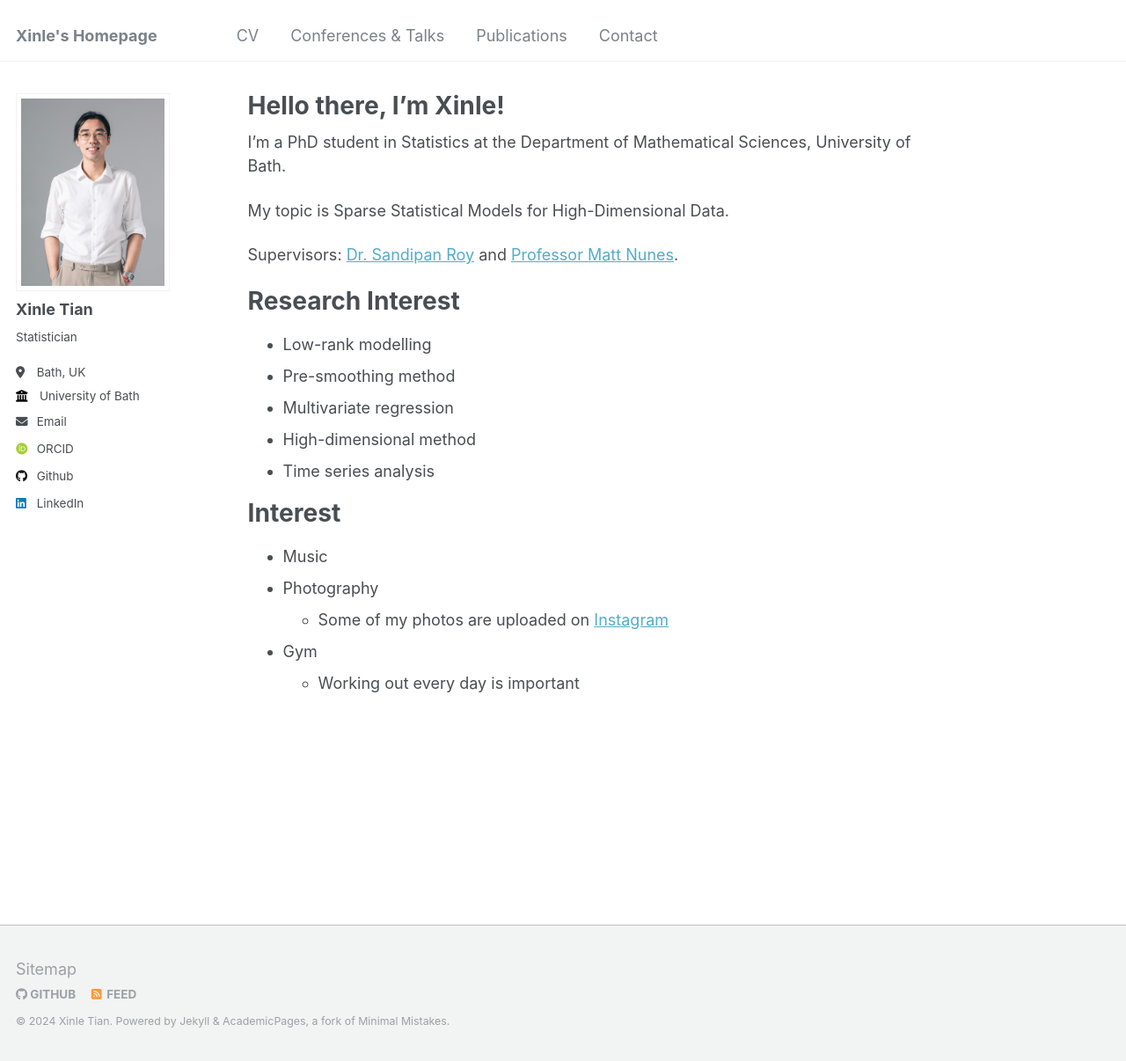
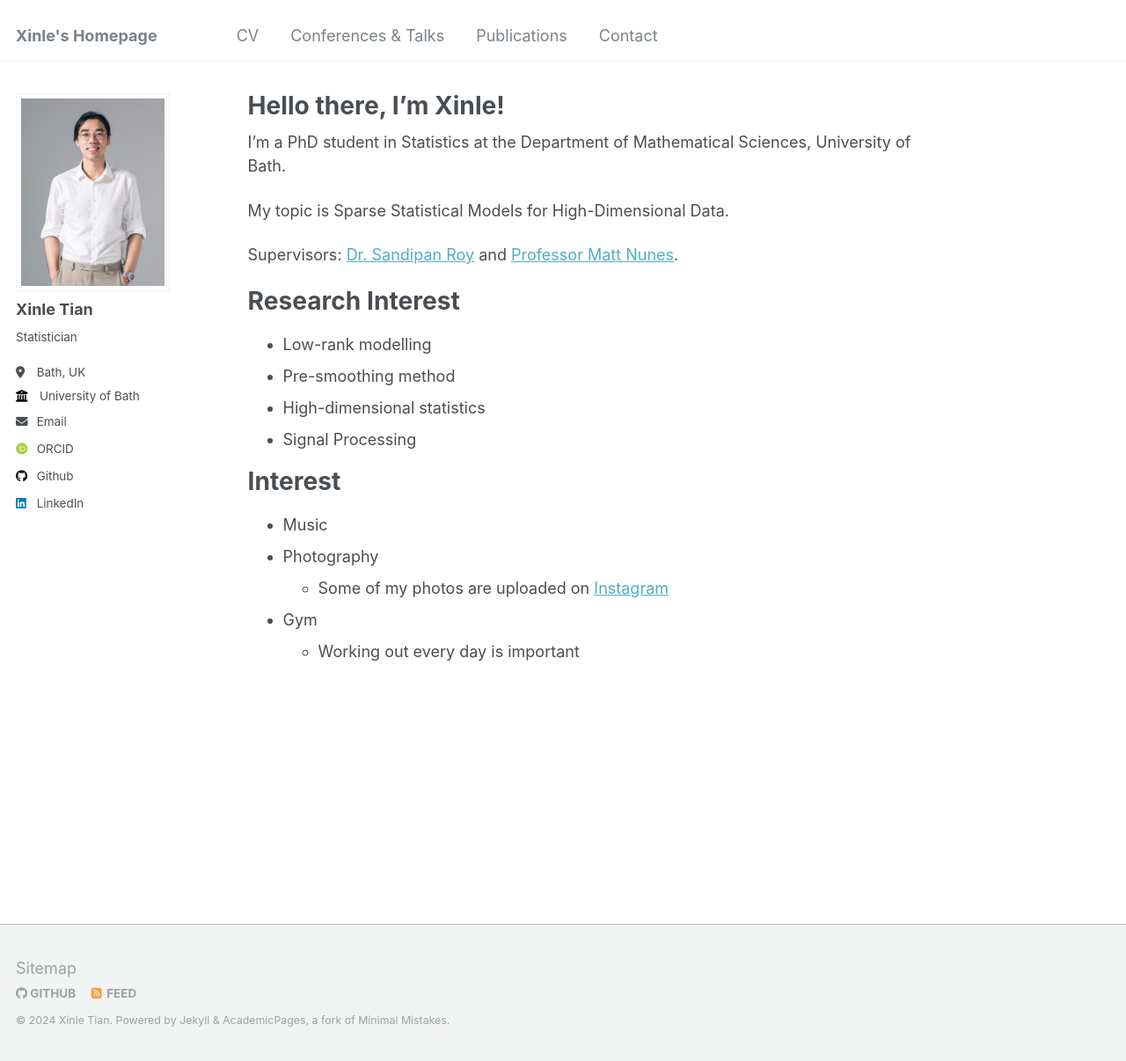
Before and after one commit to xinlet/xinlet.github.io, a Jekyll site: the page built from _pages/about.md, in a window 1280 px wide and 1206 px high. Shown: the whole window at 88% size. Built offline with Jekyll 4.4.1, drawn with Linux system fonts in a browser that asks for light colours; some web fonts are replaced.

Commit message:
Update about.md

```diff
--- a/_pages/about.md
+++ b/_pages/about.md
@@ -17,9 +17,8 @@ Research Interest
 ======
 * Low-rank modelling
 * Pre-smoothing method
-* Multivariate regression
-* High-dimensional method
-* Time series analysis
+* High-dimensional statistics
+* Signal Processing
 
 Interest
 ======
```
